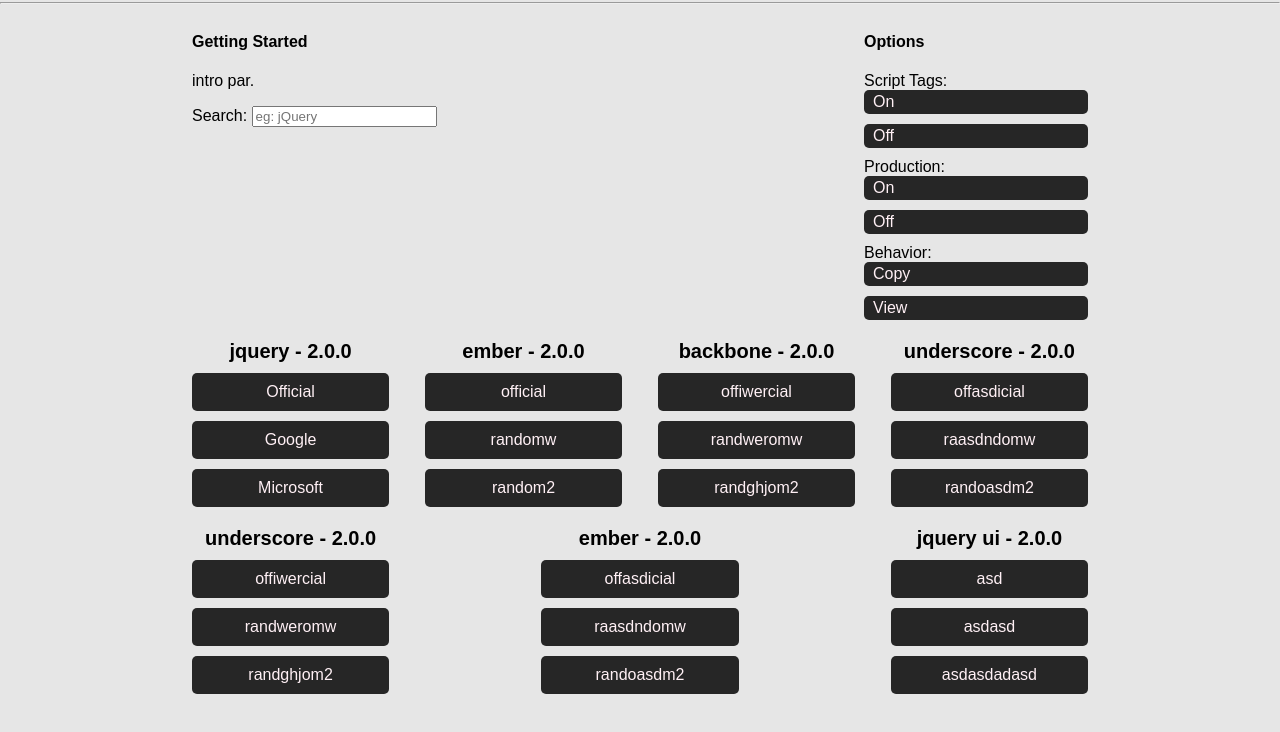
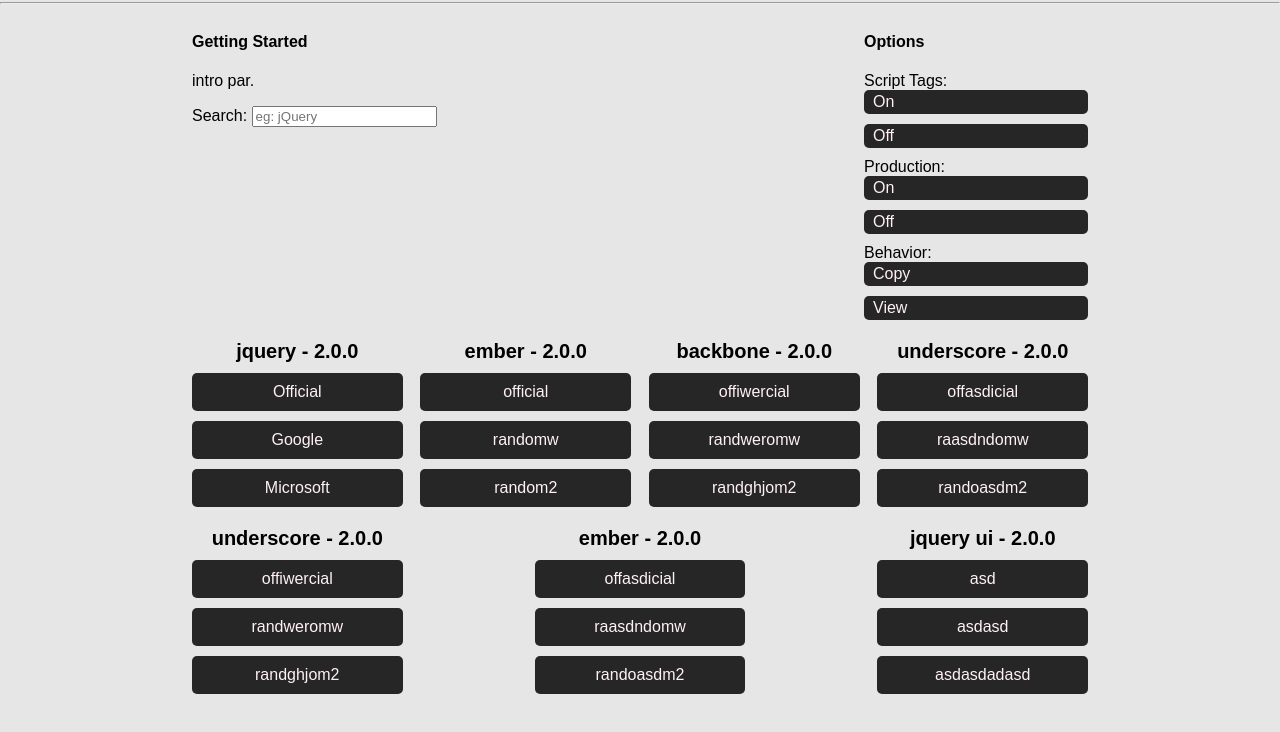
Before and after one commit to alexdmejias/cdnatives, a website: page index.html in a window 1280 px wide. Shown: the part 66-798 px from the top of the page. Drawn offline with Linux system fonts and the light colour scheme.

Commit message:
quick style changes

```diff
--- a/less/styles.less
+++ b/less/styles.less
@@ -84,6 +84,6 @@
 		width: 70%
 	}
 	.item {
-		flex-basis: 22%;
+		flex-basis: 23.5%;
 	}
 }
```
Also changed, not shown: css/styles.css.
